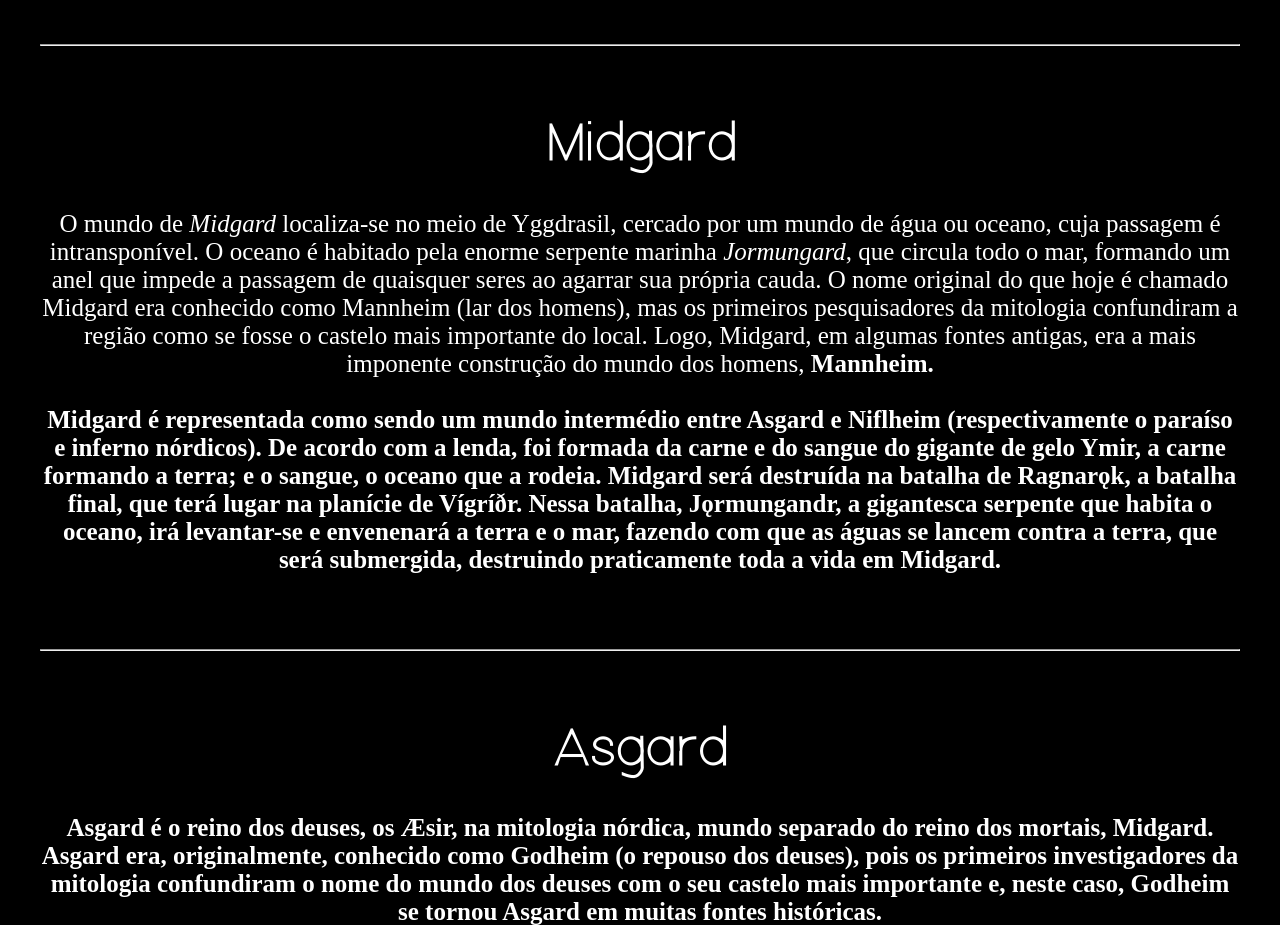
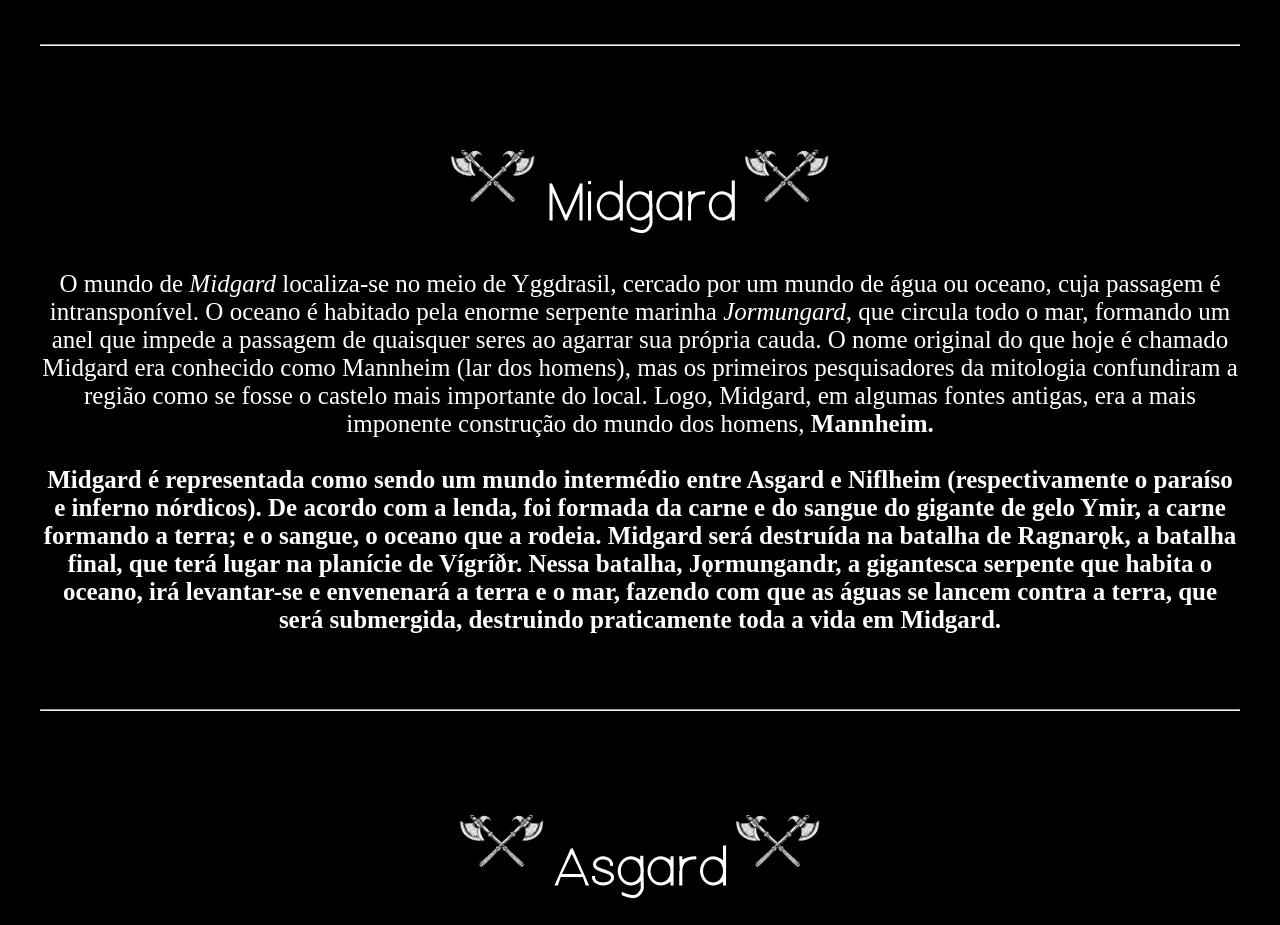
Before and after one commit to raoann/o-nordico, a plain HTML site: page index.html in a window 1280 px wide. Shown: the part 3580-4505 px from the top of the page. Drawn offline with Linux system fonts and the light colour scheme.

Commit message:
Atualizacoes nos tituos de Index

```diff
--- a/index.html
+++ b/index.html
@@ -159,7 +159,7 @@
             <br>
         </p>
         <hr class="linha">
-        <h1 id="midgard">Midgard</h1>
+        <h1 id="midgard"><img src="./imagem/machados.png">Midgard<img src="./imagem/machados.png"></h1>
         <p>
             O mundo de <i>Midgard</i> localiza-se no meio de Yggdrasil, cercado por um mundo de água ou oceano, cuja
             passagem é intransponível. O oceano é habitado pela enorme serpente marinha <i>Jormungard</i>, que circula
@@ -177,7 +177,7 @@
                 vida em Midgard.
         </p>
         <hr class="linha">
-        <h1 id="asgard">Asgard</h1>
+        <h1 id="asgard"><img src="./imagem/machados.png">Asgard<img src="./imagem/machados.png"></h1>
         <p>
             <b>Asgard</b> é o reino dos deuses, os Æsir, na mitologia nórdica, mundo separado do reino dos mortais,
             Midgard. Asgard era, originalmente, conhecido como <b>Godheim</b> (o repouso dos deuses), pois os primeiros
@@ -201,7 +201,7 @@
             O guardião de Asgard é Heimdall.
         </p>
         <hr class="linha">
-        <h1 id="Vanaheim">Vanaheim</h1>
+        <h1 id="Vanaheim"><img src="./imagem/machados.png">Vanaheim<img src="./imagem/machados.png"></h1>
         <p>
             Na mitologia nórdica, <b>Vanaheim</b> é o repouso dos Vanir. Este mundo estaria situado em Asgard, no nível
             mais elevado do universo. Os Vanir eram, geralmente, os deuses mais benevolentes, relacionados à agricultura
@@ -211,7 +211,7 @@
             Freya e Njord são considerados os três principais deuses Vanir.
         </p>
         <hr class="linha">
-        <h1 id="Helheim">Helheim</h1>
+        <h1 id="Helheim"><img src="./imagem/machados.png">Helheim<img src="./imagem/machados.png"></h1>
         <p>
             <b>Helheim</b>, ou Casa das Névoas, é um dos nove mundos da mitologia nórdica, o domicílio dos mortos,
             governada por Hel ou Hela, cujo nome é compartilhado com o próprio lugar.
@@ -222,7 +222,7 @@
             nórdica.
         </p>
         <hr class="linha">
-        <h1 id="Svartalfheim">Svartalfheim</h1>
+        <h1 id="Svartalfheim"><img src="./imagem/machados.png">Svartalfheim<img src="./imagem/machados.png"></h1>
         <p>
             Svartálfar é um mundo que tem poucas informações sobre como é e onde onde esta
             <br>
@@ -230,7 +230,7 @@
             escuros que pixe .
         </p>
         <hr class="linha">
-        <h1 id="Alfheim">Alfheim</h1>
+        <h1 id="Alfheim"><img src="./imagem/machados.png">Alfheim<img src="./imagem/machados.png"></h1>
         <p>
             Alfheim é um dos nove mundos e existe no nível mais alto da árvore do mundo , juntamente com Asgard e
             Vanaheim . Pouco se sabe sobre este reino. Seus habitantes são os elfos de luz. As poucas aparições dos
@@ -239,7 +239,7 @@
             pouco mais alienígenas. Odin nomeou o Aesir conhecido como Frey , como o governante de Alfheim.
         </p>
         <hr class="linha">
-        <h1 id="Jotunheim">Jotunheim</h1>
+        <h1 id="Jotunheim"><img src="./imagem/machados.png">Jotunheim<img src="./imagem/machados.png"></h1>
         <p>
             Na mitologia nórdica, <b>Jotunheim</b> ou <b>Jötunheimr</b> é o mundo dos gigantes. A partir deste mundo, os
             gigantes ameaçavam os seres humanos em Midgard e os deuses em Asgard (cujos mundos são separados pelo rio
@@ -252,7 +252,7 @@
             algumas das mais baixas temperaturas na superfície terrestre.
         </p>
         <hr class="linha">
-        <h1 id="Niflheim">Niflheim</h1>
+        <h1 id="Niflheim"><img src="./imagem/machados.png">Niflheim<img src="./imagem/machados.png"></h1>
         <p>
             Na mitologia nórdica, <b>Niflheim</b> o mundo do frio, da névoa e da neve, situado acima da fonte
             Hvergelmir, no nível inferior de Yggdrasil e ao lado de Helheim e Muspelheim.
@@ -271,7 +271,7 @@
             enterradas nesta região. É também em Niflheim que reinam os <b>Nibelungos</b>.
         </p>
         <hr class="linha">
-        <h1 id="Muspelheim">Muspelheim</h1>
+        <h1 id="Muspelheim"><img src="./imagem/machados.png">Muspelheim<img src="./imagem/machados.png"></h1>
         <p>
             Na mitologia nórdica, Muspelheim é o reino do fogo, onde habitam os gigantes de fogo e seu mestre, Surtr.
             Niflheim (ao norte), é formado de gelo, e Muspelheim (ao sul), é formado de fogo. As duas juntas e que
```
